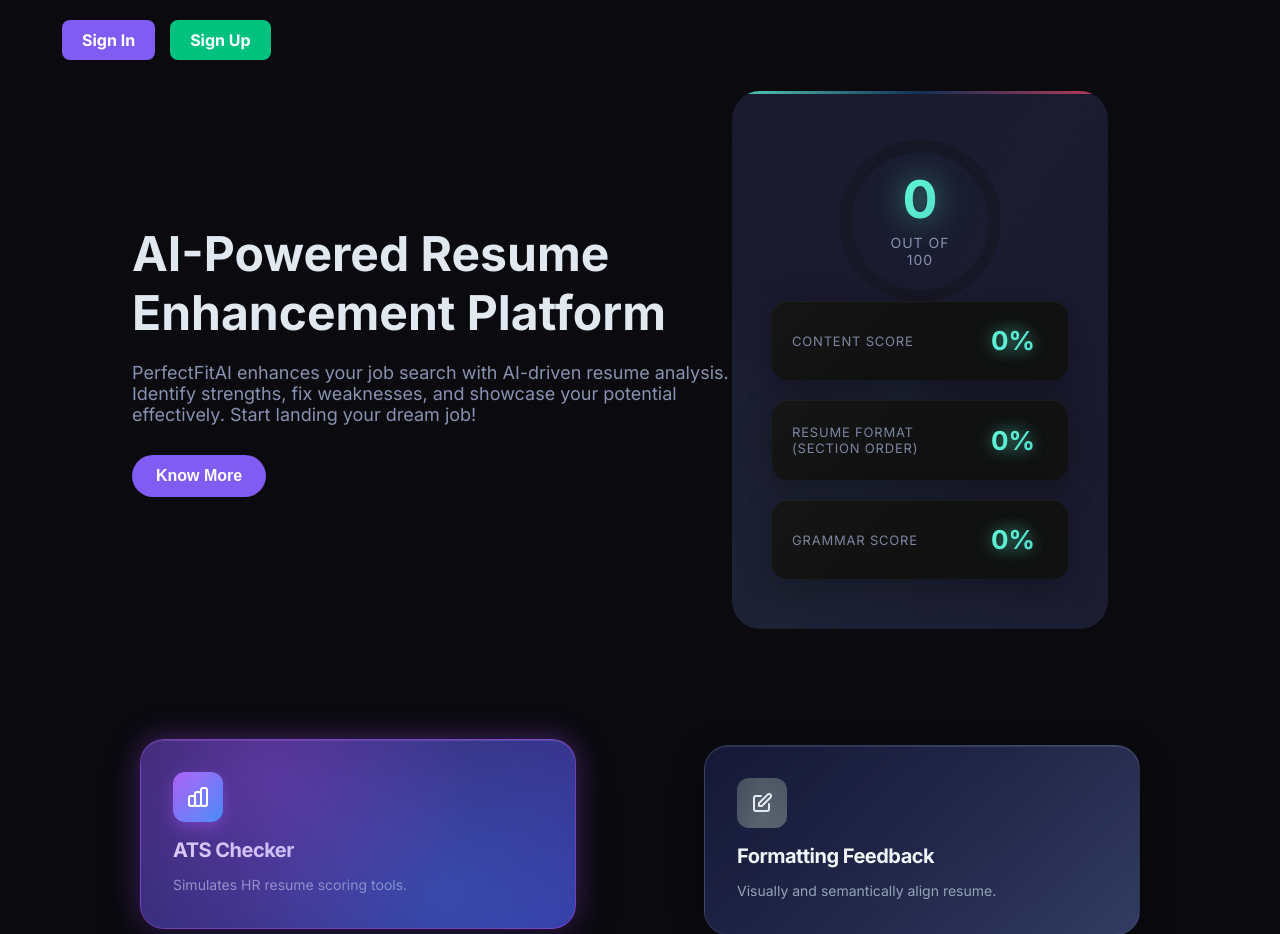
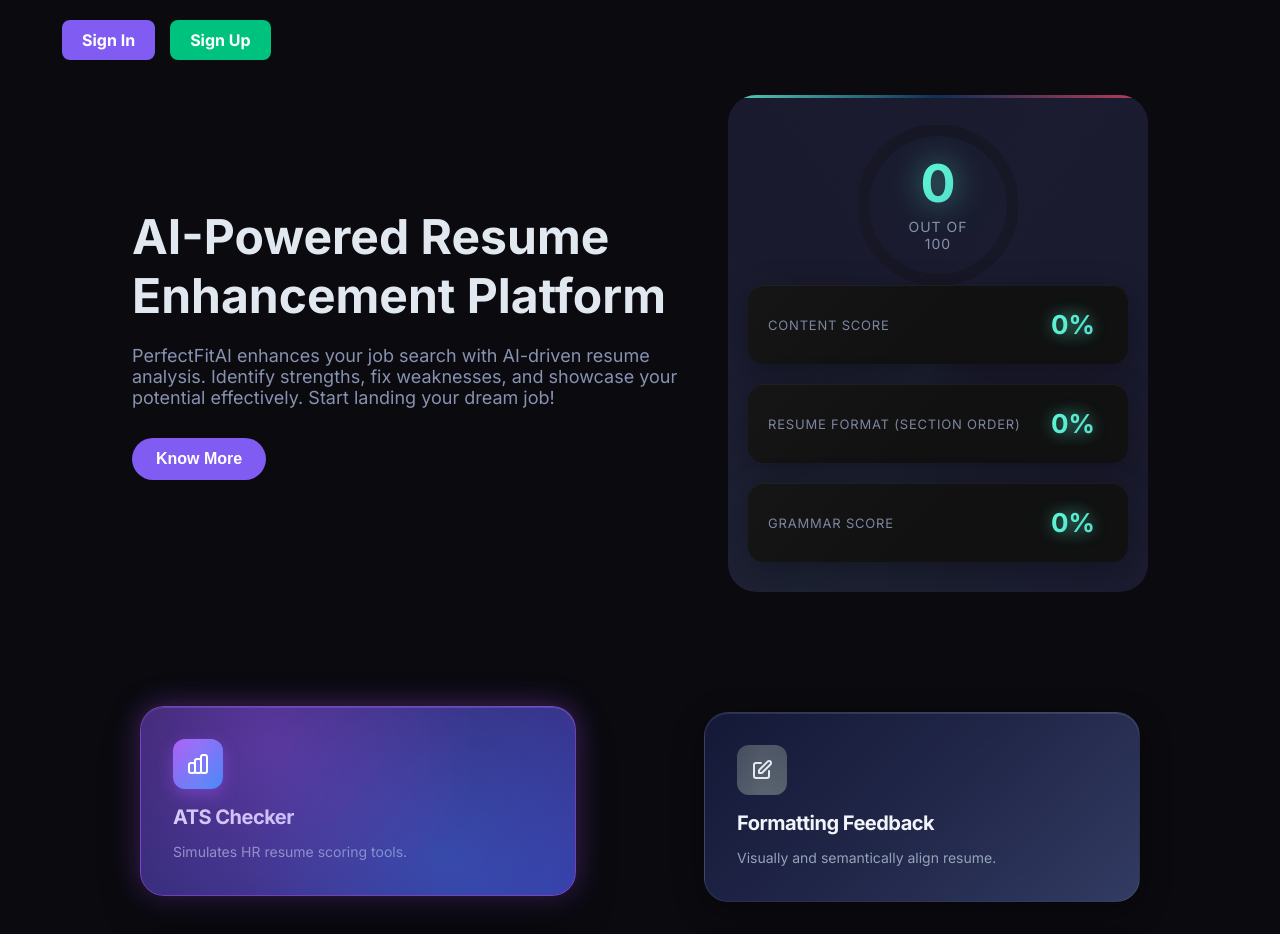
Before and after one commit to upendrajamana/PerfectFitAI, a Flask app: page / in a window 1280 px wide. Shown: the part 124-1058 px from the top of the page. Run offline with Flask 3, Linux system fonts and the light colour scheme.

Commit message:
Update index.html

```diff
--- a/templates/index.html
+++ b/templates/index.html
@@ -280,10 +280,11 @@ html, body {
         background: var(--card-bg);
         backdrop-filter: blur(20px);
         -webkit-backdrop-filter: blur(20px);
-                  padding: 50px 40px;
+        padding: 30px 20px;
         border-radius: 28px;
+        width: 100%;
         max-width: 420px;
-                  margin: 1rem auto; /* Centered by default (mobile) */
+        margin: 20px auto;  /* Center horizontally on all screen sizes */
         box-shadow:
           0 25px 50px rgba(0, 0, 0, 0.5),
           0 0 0 1px var(--glass-border),
@@ -292,14 +293,6 @@ html, body {
         position: relative;
         overflow: hidden;
         z-index: 1;
-                }
-
-                /* On larger screens, push it slightly to the right */
-                @media (min-width: 1024px) {
-                  .score-card {
-                    margin-left: auto;
-                    margin-right: 40px;
-                  }
       }
 
 
```
Lines whose indentation alone changed are shown as unchanged.
